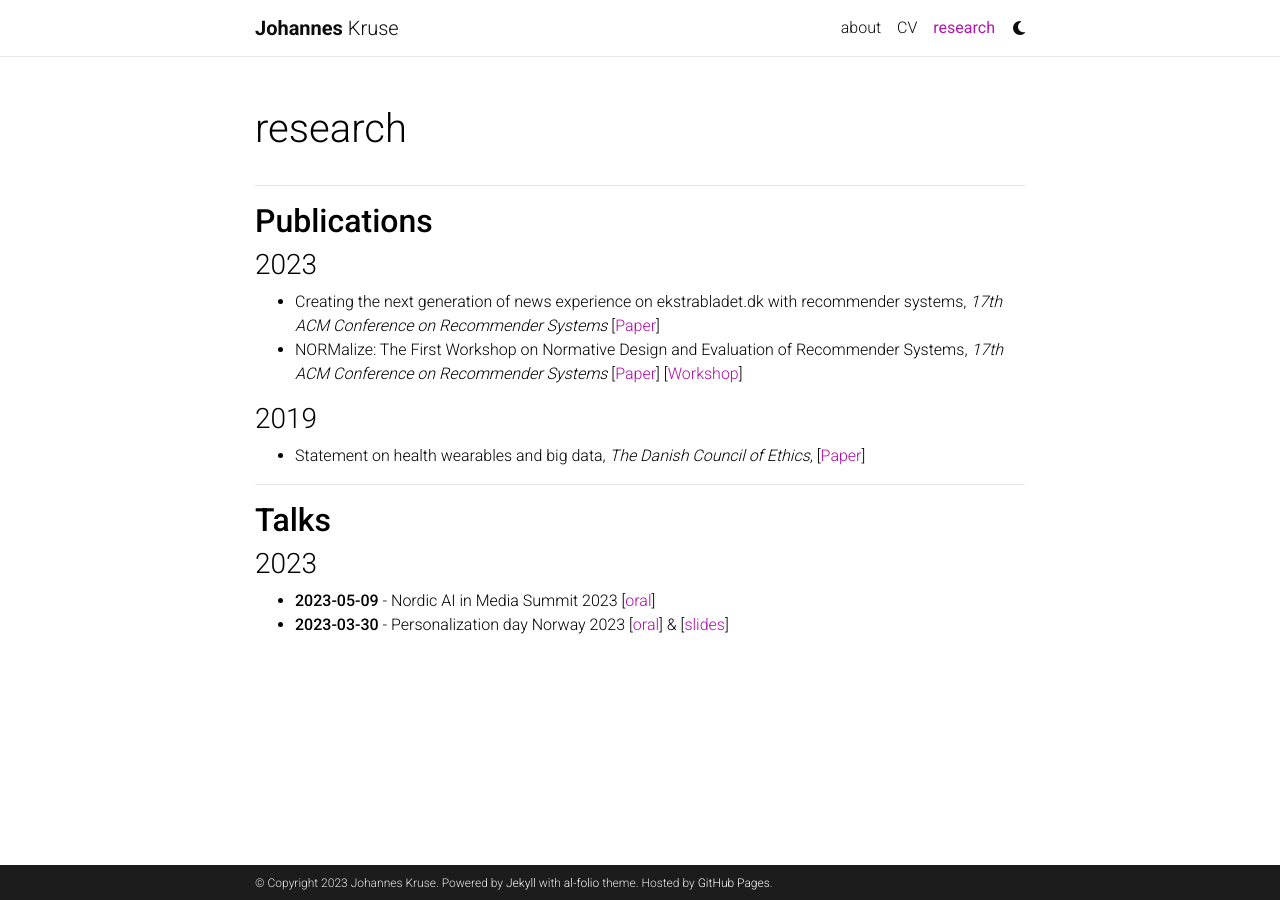
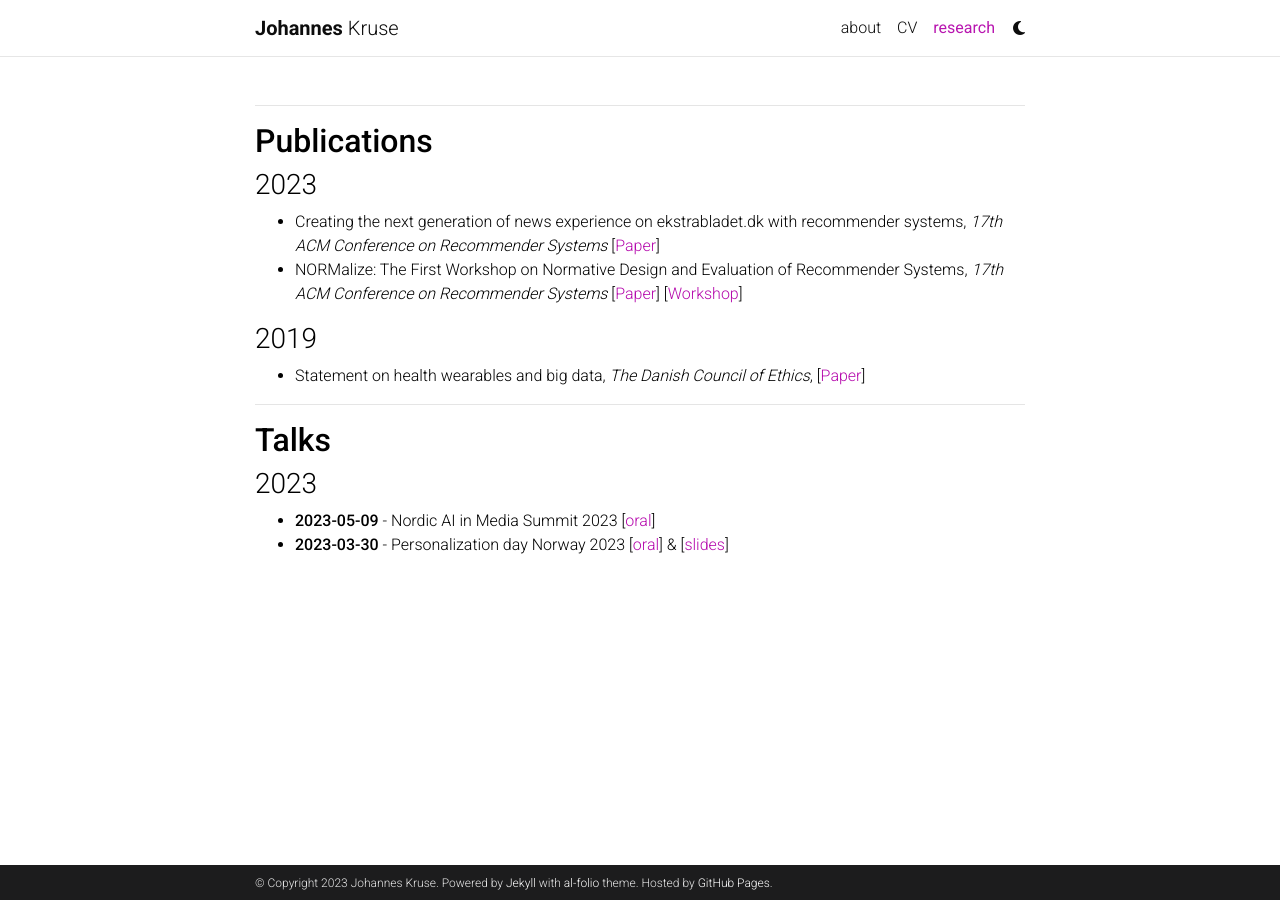
Before and after one commit to johanneskruse/johanneskruse.github.io, a Jekyll site: the page built from _pages/2_publications.md, in a window 1280 px wide. Built offline with Jekyll 4.4.1, drawn with Linux system fonts in a browser that asks for light colours; comment, search, counter and statistics services are not loaded; a style sheet for code colours, icons or effects is not loaded.

```diff
--- a/_layouts/page.html
+++ b/_layouts/page.html
@@ -5,7 +5,8 @@ layout: default
 <div class="post">
 
   <header class="post-header">
-    <h1 class="post-title">{{ page.title }}</h1>
+    <!-- <h1 class="post-title">{{ page.title }}</h1> -->
+    <h1 class="post-title">{{ }}</h1>
     <p class="post-description">{{ page.description }}</p>
   </header>
 
```
Also changed, not shown: _pages/2_publications.md (+1 -1 lines).
